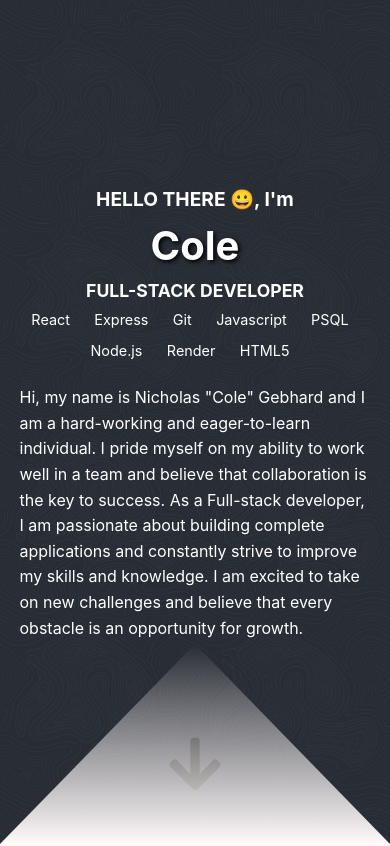
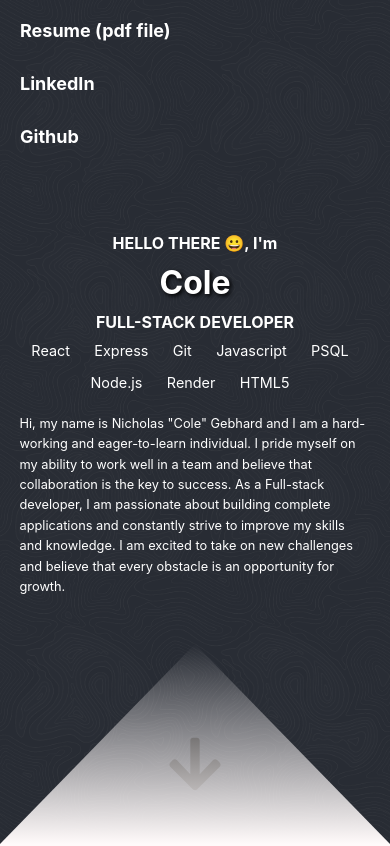
Before and after one commit to ColeGebhard/personalSite, a React (Create React App) app: page / in a window 390 px wide. Shown: the top 846 px of the page. Built offline with nearby package versions, Linux system fonts and the light colour scheme.

Commit message:
fixed mobile

```diff
--- a/src/App.css
+++ b/src/App.css
@@ -8,7 +8,7 @@
 }
 
 
-.cursor {
+/* .cursor {
   position: fixed;
   border-radius: 50%;
   transform: translateX(-50%) translateY(-50%);
@@ -22,7 +22,7 @@
   height: 40px;
   width: 40px;
   transition: all 300ms ease-out;
-}
+} */
 
 
 @media (max-width: 500px) {
--- a/src/App.js
+++ b/src/App.js
@@ -3,26 +3,26 @@ import './App.css';
 import { Education, Greeting, Projects, Header, About} from './components';
 
 function App() {
-  useEffect(() => {
-    const cursor = document.getElementById("cursor");
+  // useEffect(() => {
+  //   const cursor = document.getElementById("cursor");
 
-    const moveCursor = (e) => {
-      cursor.style.left = e.clientX + "px";
-      cursor.style.top = e.clientY + "px";
-    };
+  //   const moveCursor = (e) => {
+  //     cursor.style.left = e.clientX + "px";
+  //     cursor.style.top = e.clientY + "px";
+  //   };
 
-    document.body.addEventListener("mousemove", moveCursor);
+  //   document.body.addEventListener("mousemove", moveCursor);
 
-    return () => {
-      // Cleanup: remove the event listener when the component unmounts
-      document.body.removeEventListener("mousemove", moveCursor);
-    };
-  }, []); // Empty dependency array ensures that the effect runs once after the initial render
+  //   return () => {
+  //     // Cleanup: remove the event listener when the component unmounts
+  //     document.body.removeEventListener("mousemove", moveCursor);
+  //   };
+  // }, []); // Empty dependency array ensures that the effect runs once after the initial render
 
   return (
     <div className="App">
-      <div className='cursor' id="cursor"></div>
-      {/* <Header /> */}
+      {/* <div className='cursor' id="cursor"></div> */}
+      <Header />
 
       <>
         <Greeting />
--- a/src/components/Greeting.css
+++ b/src/components/Greeting.css
@@ -115,7 +115,15 @@
 
 @media (max-width: 767px) {
     .greeting h1 {
-        font-size: 2.5em; /* Adjust font size for smaller screens */
+        font-size: 2em; /* Adjust font size for smaller screens */
+    }
+
+    .greeting h2{
+        font-size: 1em;
+    }
+
+    .greeting h6 {
+        font-size: 1em;
     }
 
     .languages {
@@ -131,7 +139,8 @@
     }
 
     .shortBio {
-        width: 90%; /* Allow the shortBio to take the full width of the screen */
+        width: 90%;
+        font-size: .8em; /* Allow the shortBio to take the full width of the screen */
     }
 
     .downArrow {
--- a/src/components/Header.css
+++ b/src/components/Header.css
@@ -27,6 +27,10 @@
     cursor: pointer;
   }
 
+  .navList a:hover{
+    text-decoration: underline;
+  }
+
   /* Mountain range styling */
   /* .headerMain::before {
     content: '';
--- a/src/components/Header.js
+++ b/src/components/Header.js
@@ -6,9 +6,9 @@ function Header() {
     <div className='headerMain'>
       <nav>
         <ul className="navList">
-          <li><a href="#">About</a></li>
-          <li><a href="#">Services</a></li>
-          <li><a href="#">Contact</a></li>
+          <li><a href="../images/Coles_Resume_NOV_8.pdf" target="_blank" rel="noopener noreferrer">Resume (pdf file)</a></li>
+          <li><a href="https://www.linkedin.com/in/nicholas-gebhard/" target="_blank" rel="noopener noreferrer">LinkedIn</a></li>
+          <li><a href="https://github.com/ColeGebhard" target="_blank" rel="noopener noreferrer">Github</a></li>
         </ul>
       </nav>
     </div>
```
Also changed, not shown: 1 other file (tests, documents, lock files or other folders).
